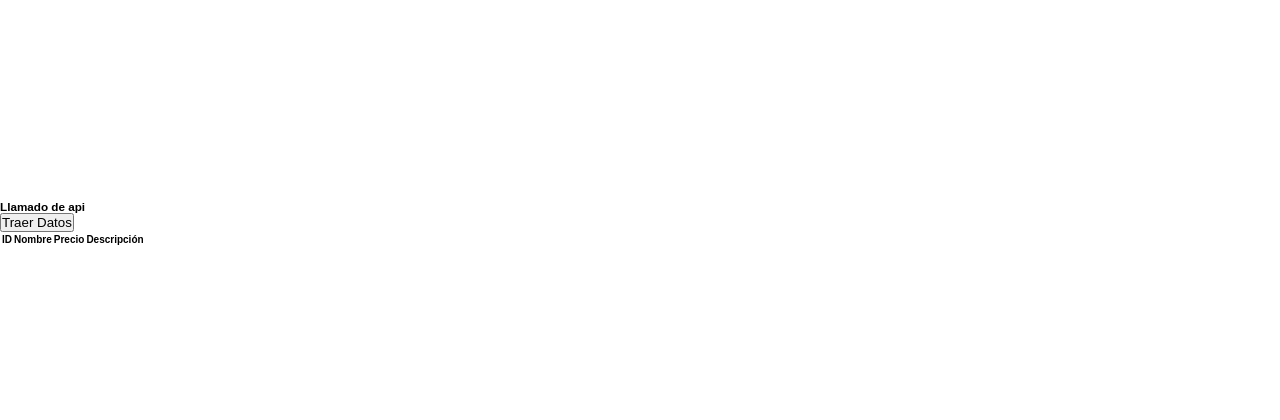
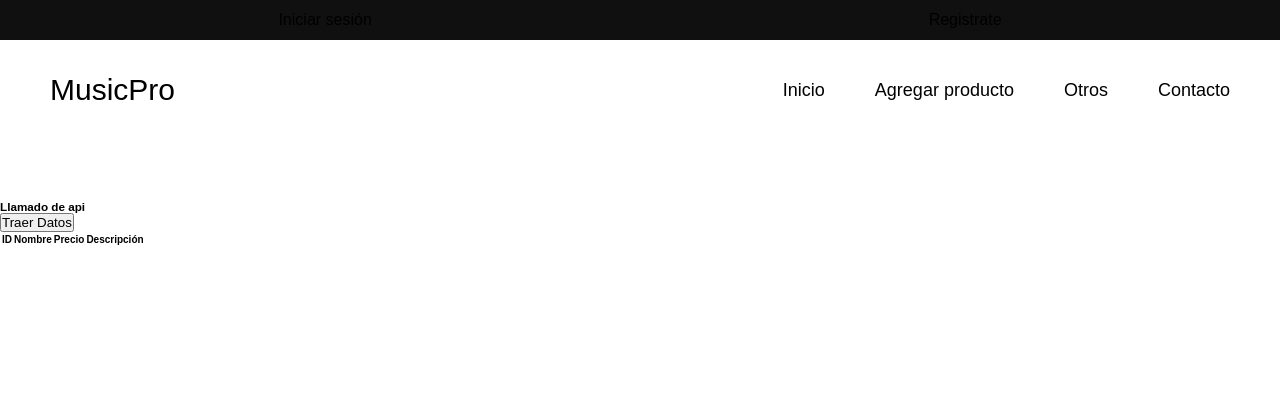
Before and after one commit to sebaarl/integracion-de-plataformas, a Django app: page / in a window 1280 px wide. Shown: the top 420 px of the page. Run offline with Django 3.2, Linux system fonts and the light colour scheme.

Commit message:
Actualización 2

```diff
--- a/musicpro/tienda/templates/tienda/base.html
+++ b/musicpro/tienda/templates/tienda/base.html
@@ -13,10 +13,10 @@
     <script src="https://ajax.googleapis.com/ajax/libs/jquery/3.5.1/jquery.min.js"></script>
 </head>
 <body>
-    <!-- <header>
+    <header>
         <div class="header__sesion">
-            <a href="./secundary/login.html">Iniciar sesión</a>
-            <a href="./secundary/register.html">Registrate</a>
+            <a href="#">Iniciar sesión</a>
+            <a href="#">Registrate</a>
         </div>
         <nav class="header__nav">
             <div class="nav__logo">
@@ -24,14 +24,14 @@
             </div>
             <div class="nav__menu" id="nav-menu">
                 <ul class="nav__list">
-                    <li class="nav__items"><a href="#" class="nav__links active-link">Inicio</a></li>
-                    <li class="nav__items"><a href="#" class="nav__links">Productos</a></li>
+                    <li class="nav__items"><a href="{% url 'home' %}" class="nav__links active-link">Inicio</a></li>
+                    <li class="nav__items"><a href="{% url 'nuevo_producto' %}" class="nav__links">Agregar producto</a></li>
                     <li class="nav__items"><a href="#" class="nav__links">Otros</a></li>
                     <li class="nav__items"><a href="#" class="nav__links">Contacto</a></li>
                 </ul>
             </div>
         </nav>
-    </header> -->
+    </header>
     <main>
         {% block contenido %}
         {% endblock %}
--- a/musicpro/tienda/urls.py
+++ b/musicpro/tienda/urls.py
@@ -1,6 +1,7 @@
 from django.urls import path
-from .views import home
+from tienda.views import nuevo_producto, home
 
 urlpatterns = [
     path('', home, name="home"),
+    path('nuevo-producto/', nuevo_producto, name='nuevo_producto'),
 ]
--- a/musicpro/tienda/views.py
+++ b/musicpro/tienda/views.py
@@ -1,5 +1,24 @@
-from django.shortcuts import render
+from django.shortcuts import render, redirect
+from django.db.models.fields import URLField
+from tienda.forms import ProductoForm
+from AppProducto.models import Producto
+from django.contrib.auth.decorators import login_required, permission_required
+from django import forms
 
 # Create your views here.
 def home(request):
     return render(request, 'tienda/home.html')
+
+def nuevo_producto(request):
+    data = {
+        'form' :ProductoForm()
+    }
+
+    if request.method == 'POST':
+        formulario = ProductoForm(request.POST)
+        if formulario.is_valid():
+            formulario.save()
+            data['mensaje'] = "Guardado correctamente"
+        data['forms'] = formulario
+
+    return render(request, 'tienda/nuevo_producto.html', data)
```
Also changed, not shown: musicpro/tienda/forms.py (added, +8 -0 lines), musicpro/tienda/static/js/main.js (+0 -8 lines), musicpro/tienda/templates/tienda/nuevo_producto.html (added, +13 -0 lines).
